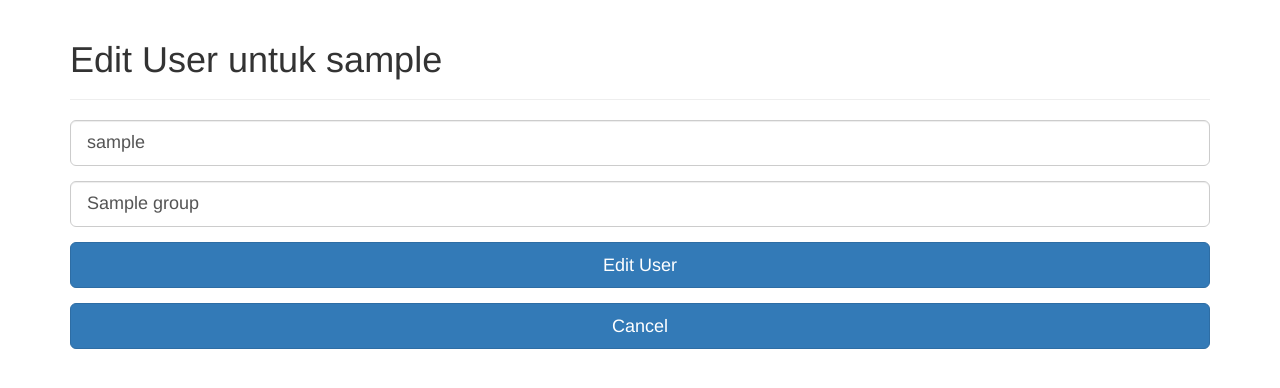
After one commit to akhfa/host-group, a CodeIgniter app: template application/views/edituser_view.php in a window 1280 px wide. The commit adds this page. Shown: the top 388 px of the page. Run offline with CodeIgniter, Linux system fonts and the light colour scheme; the template is opened without the code that fills it: most values are stand-ins (such as "Sample title", 1, 10 or a date in 2020).

Commit message:
editing user, baru sampai ke edituser_view

```diff
--- a/application/views/admin_home_view.php
+++ b/application/views/admin_home_view.php
@@ -41,7 +41,8 @@
                 <td><?php echo $no;             ?></td>
                 <td><?php echo $user->username; ?></td>
                 <td><?php if($user->group === 'default') echo 'no group'; else echo $user->group;    ?></td>
-                <td class="row text-center"> <a href="<?php //echo $dir.'/'.$value?>"><span class="glyphicon glyphicon glyphicon-pencil"></span></td>
+                <!-- <td class="row text-center"> <a href="edituser_controller/edituser/?username=<?php //echo $user->username;?>&group=<?php //echo $user->group;?>"><span class="glyphicon glyphicon glyphicon-pencil"></span></td> -->
+                <td class="row text-center"> <a href="edituser_controller/edituser/<?php echo $user->username;?>/<?php echo $user->group;?>"><span class="glyphicon glyphicon glyphicon-pencil"></span></td>
                 <td class="row text-center"> <a href="changepassword_controller/changepass/<?php echo $user->username;?>"><span class="glyphicon glyphicon glyphicon-pencil"></span></td>
                 <td class="row text-center"> <a href="user_controller/deluser/<?php echo $user->username?>"><span class="glyphicon glyphicon-remove"></span></td>
               </tr>
--- /dev/null
+++ b/application/views/edituser_view.php
@@ -0,0 +1,44 @@
+<!DOCTYPE html>
+<html>
+<head>
+    <meta charset="utf-8" />
+    <title>Edit User</title>
+    <meta name="viewport" content="width=device-width, initial-scale=1.0" />
+
+    <link rel="stylesheet" type="text/css" href="<?php echo base_url()?>/bootstrap/css/bootstrap.min.css" />
+    <link rel="stylesheet" type="text/css" href="<?php echo base_url()?>/font-awesome/css/font-awesome.min.css" />
+
+    <script type="text/javascript" src="<?php echo base_url()?>/js/jquery-1.10.2.min.js"></script>
+    <script type="text/javascript" src="<?php echo base_url()?>/bootstrap/js/bootstrap.min.js"></script>
+</head>
+<body>
+
+<div class="container">
+
+<div class="page-header">
+    <h1>Edit User untuk <?php echo $username;?></h1>
+</div>
+
+    <?php echo validation_errors(); ?>
+    <?php echo form_open('do_edituser'); ?>
+
+    <div class="form-group">
+        <input type="text" class="form-control input-lg" id="username" name="username" value="<?php echo $username; ?>"/>
+    </div>
+    <div class="form-group">
+        <input type="text" class="form-control input-lg" id="group" name="group" value="<?php if($group === 'default')
+                                                                                                echo "no group";
+                                                                                                else echo $group; ?>"/>
+    </div>
+    <div class="form-group">
+        <button type="submit" value="Change" class="btn btn-primary btn-lg btn-block">Edit User</button>
+    </div>
+</form>
+    <form action="home">
+        <button type="submit" value="Home" class="btn btn-primary btn-lg btn-block">Cancel</button>
+    </form>
+
+</div>
+
+</body>
+</html>
```
Also changed, not shown: application/controllers/edituser_controller.php (added, +29 -0 lines).
